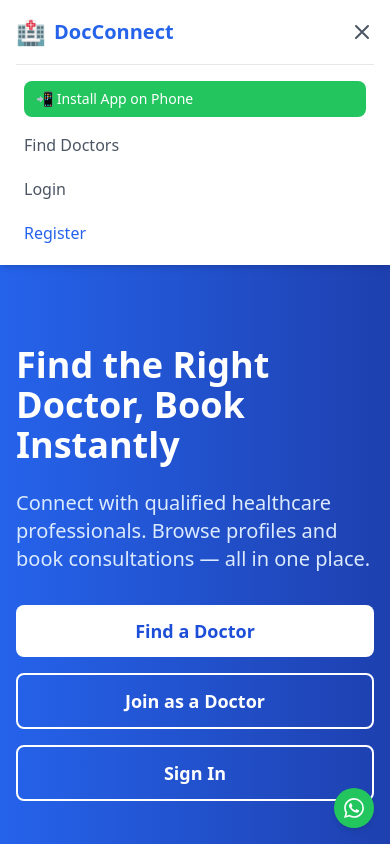
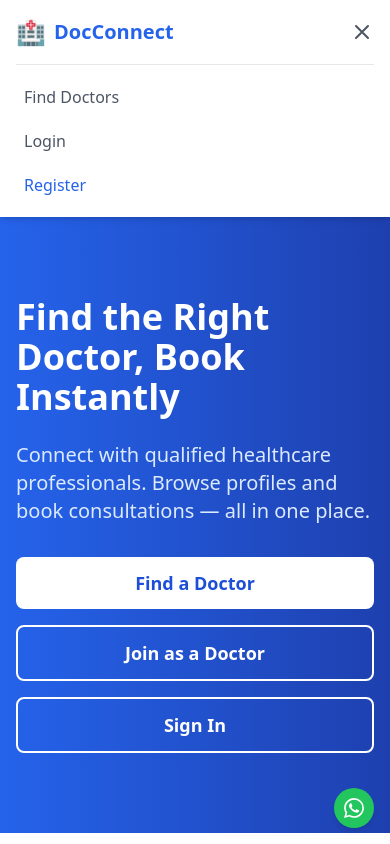
Before and after one commit to kndnkmr/docconnect, a React (Vite) app in the folder client/: page / in a window 390 px wide. Both pictures are taken after a click on the button "Toggle menu". Shown: the top 844 px of the page. Built offline with nearby package versions, Linux system fonts and the light colour scheme; no server answers.

Commit message:
fix: only show Install App button when Chrome is ready to install

```diff
--- a/client/src/components/Navbar.jsx
+++ b/client/src/components/Navbar.jsx
@@ -38,20 +38,13 @@ function Navbar() {
   }, []);
 
   const handleInstall = async () => {
-    if (installPrompt) {
+    if (!installPrompt) return;
     installPrompt.prompt();
     const { outcome } = await installPrompt.userChoice;
     if (outcome === 'accepted') {
       toast.success('DocConnect installed!');
       setInstallPrompt(null);
       setIsInstalled(true);
-      }
-    } else {
-      // Fallback instructions when Chrome hasn't fired the prompt yet
-      toast('Tap the ⋮ menu in Chrome → "Add to Home screen"', {
-        icon: '📲',
-        duration: 6000
-      });
     }
   };
 
@@ -168,8 +161,8 @@ function Navbar() {
           <div className="md:hidden py-4 border-t">
             <div className="flex flex-col space-y-3">
 
-              {/* Install App — always first, always visible unless already installed as PWA */}
-              {!isInstalled && (
+              {/* Install App — only show when Chrome is ready to install (beforeinstallprompt fired) */}
+              {installPrompt && !isInstalled && (
                 <button
                   onClick={() => { handleInstall(); setIsMobileMenuOpen(false); }}
                   className="flex items-center gap-2 bg-green-500 text-white px-3 py-2 rounded-lg text-sm mx-2 font-medium"
```
Lines whose indentation alone changed are shown as unchanged.
